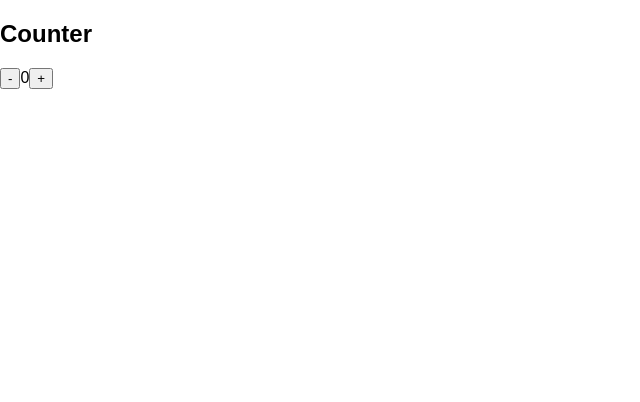
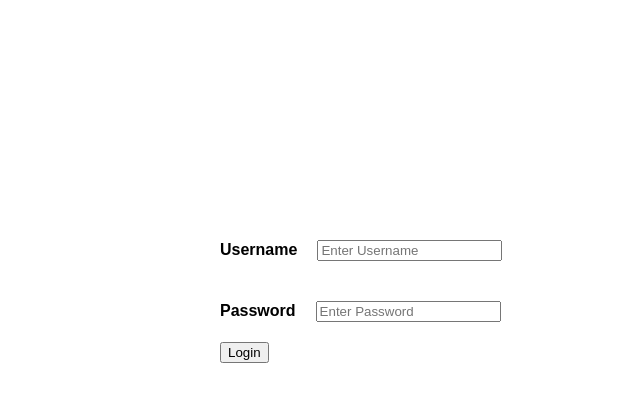
Before and after one commit to madgreasemonkey/ReactJSReduxSample, a React (Create React App) app: page / in a window 1280 px wide. Shown: the top 402 px of the page, without its empty margins (0-640 px from the left). Built offline with nearby package versions, Linux system fonts and the light colour scheme.

Commit message:
201805022139_save, got the login page working

```diff
--- a/src/App.js
+++ b/src/App.js
@@ -1,9 +1,10 @@
 import React, { Component } from 'react';
-import logo from './logo.svg';
+// import logo from './logo.svg';Lo
 import Counter from './Counter.js';
 import { Provider } from 'react-redux';
 import { createStore } from 'redux';
 // import './App.css';
+import LoginForm from './LoginForm.js';
 
 const initialState = {
   count:0
@@ -28,7 +29,7 @@ class App extends Component {
   render() {
     return (
       <Provider store = {store}a>
-        <Counter/>
+        <LoginForm/>
       </Provider>
     );
   }
--- /dev/null
+++ b/src/LoginForm.css
@@ -0,0 +1,7 @@
+.container{
+  padding: 220px
+}
+
+.input{
+  margin:20px
+}
--- /dev/null
+++ b/src/LoginForm.js
@@ -0,0 +1,90 @@
+import React, { Component } from 'react';
+import './LoginForm.css';
+const TAG = "LoginForm";
+
+export default class LoginForm extends Component {
+  constructor(props){
+    super(props);
+    this.state ={
+      username:'',
+      password:'',
+    }
+    this._onLogin=this._onLogin.bind(this);
+    this._handleInputChange=this._handleInputChange.bind(this);
+  }
+  _onLogin(event){
+    event.preventDefault();
+    console.log(TAG,"onLogin");
+    console.log(TAG,"onLogin","username = "+this.state.username);
+    console.log(TAG,"onLogin","password = "+this.state.password);
+
+  }
+
+  _handleInputChange(event){
+    console.log(TAG,"_handleInputChange","event target="+event.target.name);
+    const value = event.target.value;
+    const name = event.target.name;
+
+    this.setState({
+      [name]:value,
+    })
+  }
+
+  render(){
+    console.log(TAG,"render");
+    return(
+      <form onSubmit = {this._onLogin}>
+       <div className="container">
+         <label><b>Username</b></label>
+         <input className="input"
+            type="text"
+            placeholder="Enter Username"
+            name="username" required
+            onChange={this._handleInputChange}/>
+         <br/>
+
+         <label><b>Password</b></label>
+         <input className="input"
+            type="password"
+            placeholder="Enter Password"
+            name="password" required
+            onChange={this._handleInputChange}/>
+         <br/>
+
+         <button type="submit">Login</button>
+       </div>
+     </form>
+    );
+  }
+}
+
+
+
+
+  // <form action="/session" accept-charset="UTF-8" method="post">
+  // <input name="utf8" type="hidden" value="✓"/>
+  // <input type="hidden" name="authenticity_token" value="lxqFxYJlhGUAnnaPlLY8RRTLq4iGcphkC8ATPxn70LXFfmDreLKE+LyuMSyLJXhiYmUyFnmmCdd8TuC3FHg3SA==">
+  // <div class="auth-form-header p-0">
+  //         <h1>Sign in to GitHub</h1>
+  //       </div>
+  //
+  //
+  //       <div id="js-flash-container">
+  // </div>
+  //
+  //
+  //       <div class="auth-form-body mt-3">
+  //
+  //         <label for="login_field">
+  //           Username or email address
+  //         </label>
+  //         <input type="text" name="login" id="login_field" class="form-control input-block" tabindex="1" autocapitalize="off" autocorrect="off" autofocus="autofocus">
+  //
+  //         <label for="password">
+  //           Password <a class="label-link" href="/password_reset">Forgot password?</a>
+  //         </label>
+  //         <input type="password" name="password" id="password" class="form-control form-control input-block" tabindex="2">
+  //
+  //         <input type="submit" name="commit" value="Sign in" tabindex="3" class="btn btn-primary btn-block" data-disable-with="Signing in…"/>
+  //       </div>
+  // </form>
```
Also changed, not shown: 1 other file (tests, documents, lock files or other folders).
